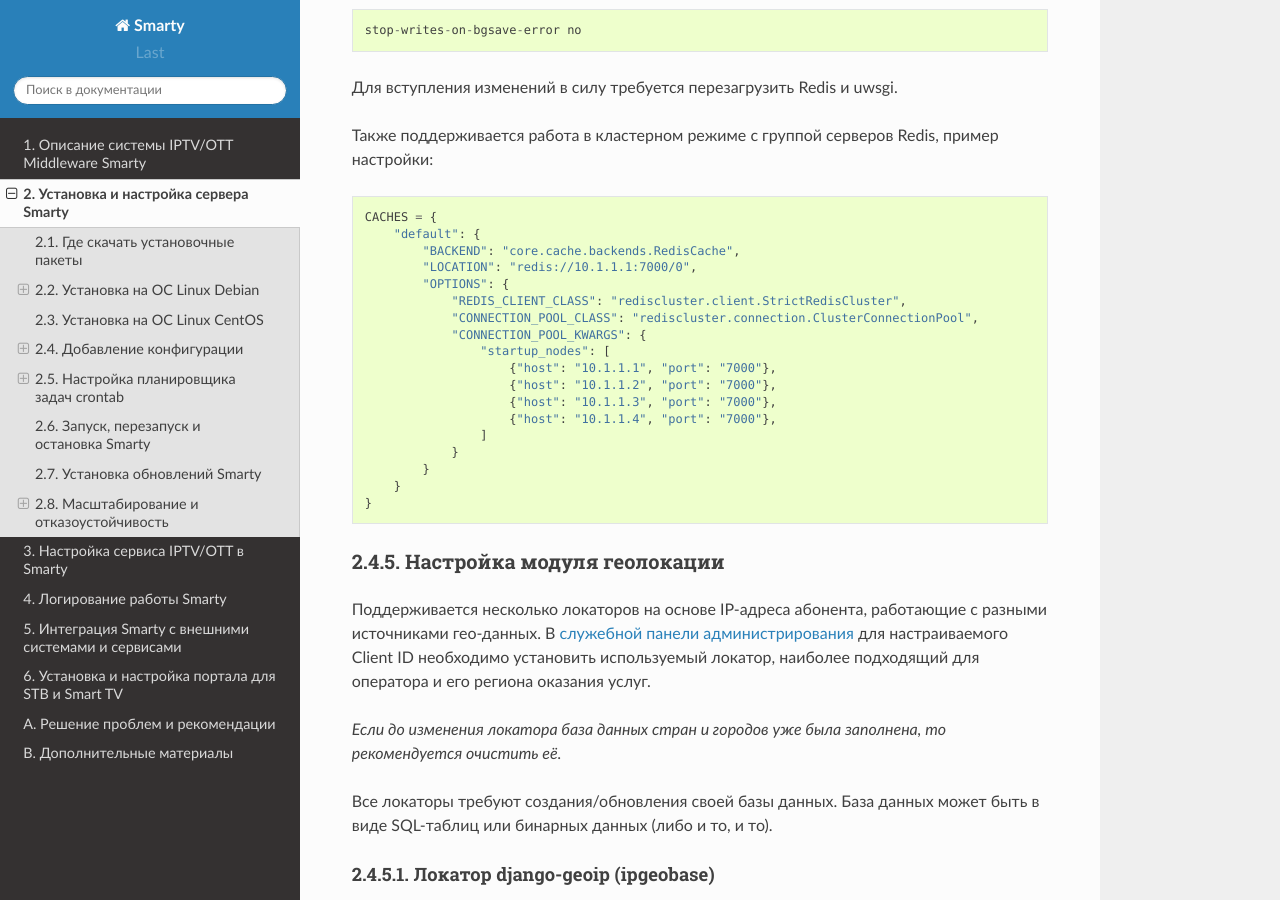
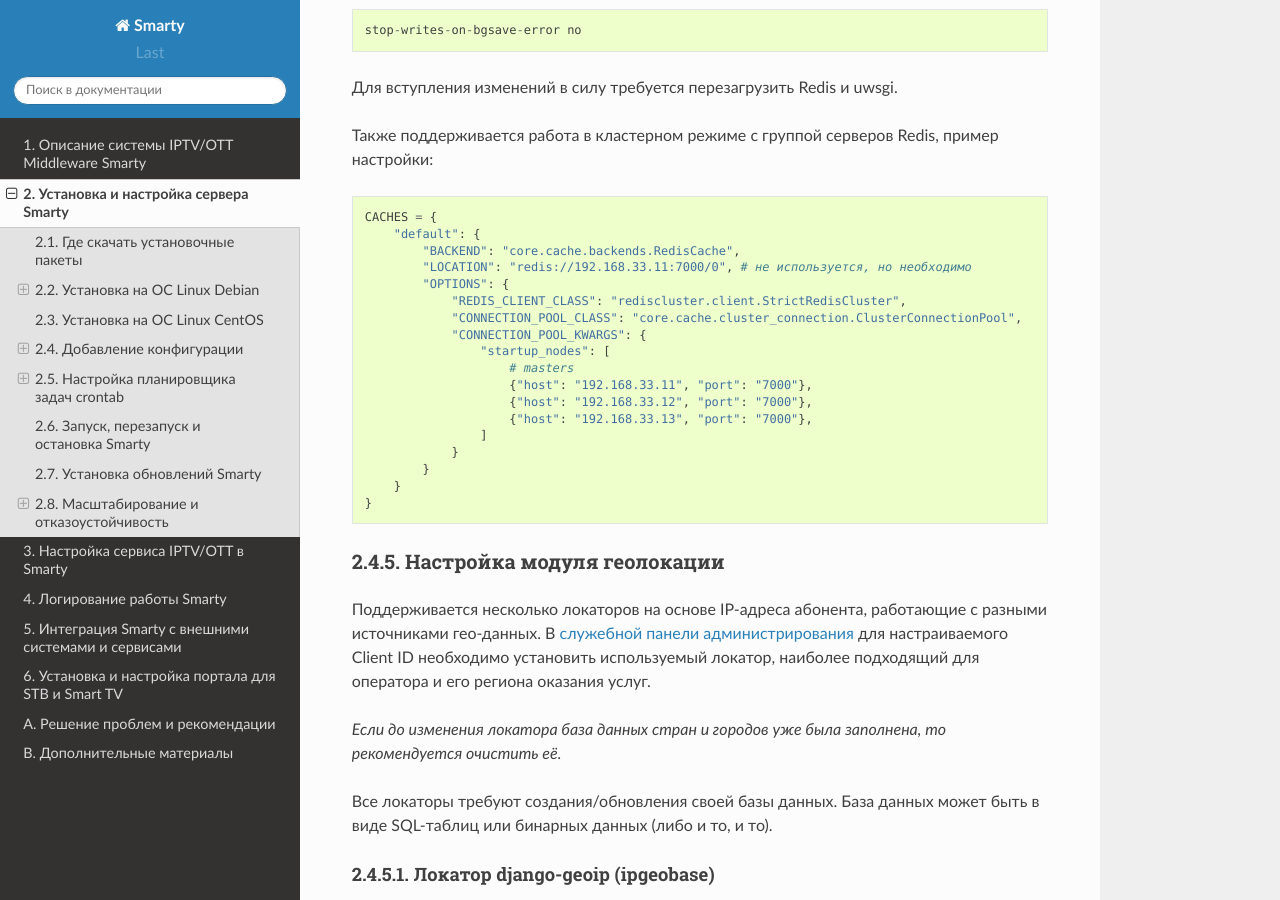
Before and after one commit to sergey-yakovlev/smarty-docs, a Sphinx documentation site: the page built from source/installation_and_configuration.rst, in a window 1280 px wide and 900 px high, scrolled down 5934 px. Built offline with Sphinx 7.4.7 and the Read the Docs theme 2.0.0, drawn with Linux system fonts in a browser that asks for light colours.

Commit message:
CONNECTION_POOL_CLASS

```diff
--- a/source/installation_and_configuration.rst
+++ b/source/installation_and_configuration.rst
@@ -273,16 +273,16 @@ STATSD_PORT ``int``
     CACHES = {
         "default": {
             "BACKEND": "core.cache.backends.RedisCache",
-            "LOCATION": "redis://10.1.1.1:7000/0",
+            "LOCATION": "redis://192.168.33.11:7000/0", # не используется, но необходимо
             "OPTIONS": {
                 "REDIS_CLIENT_CLASS": "rediscluster.client.StrictRedisCluster",
-                "CONNECTION_POOL_CLASS": "rediscluster.connection.ClusterConnectionPool",
+                "CONNECTION_POOL_CLASS": "core.cache.cluster_connection.ClusterConnectionPool",
                 "CONNECTION_POOL_KWARGS": {
                     "startup_nodes": [
-                        {"host": "10.1.1.1", "port": "7000"},
-                        {"host": "10.1.1.2", "port": "7000"},
-                        {"host": "10.1.1.3", "port": "7000"},
-                        {"host": "10.1.1.4", "port": "7000"},
+                        # masters
+                        {"host": "192.168.33.11", "port": "7000"},
+                        {"host": "192.168.33.12", "port": "7000"},
+                        {"host": "192.168.33.13", "port": "7000"},
                     ]
                 }
             }
```
